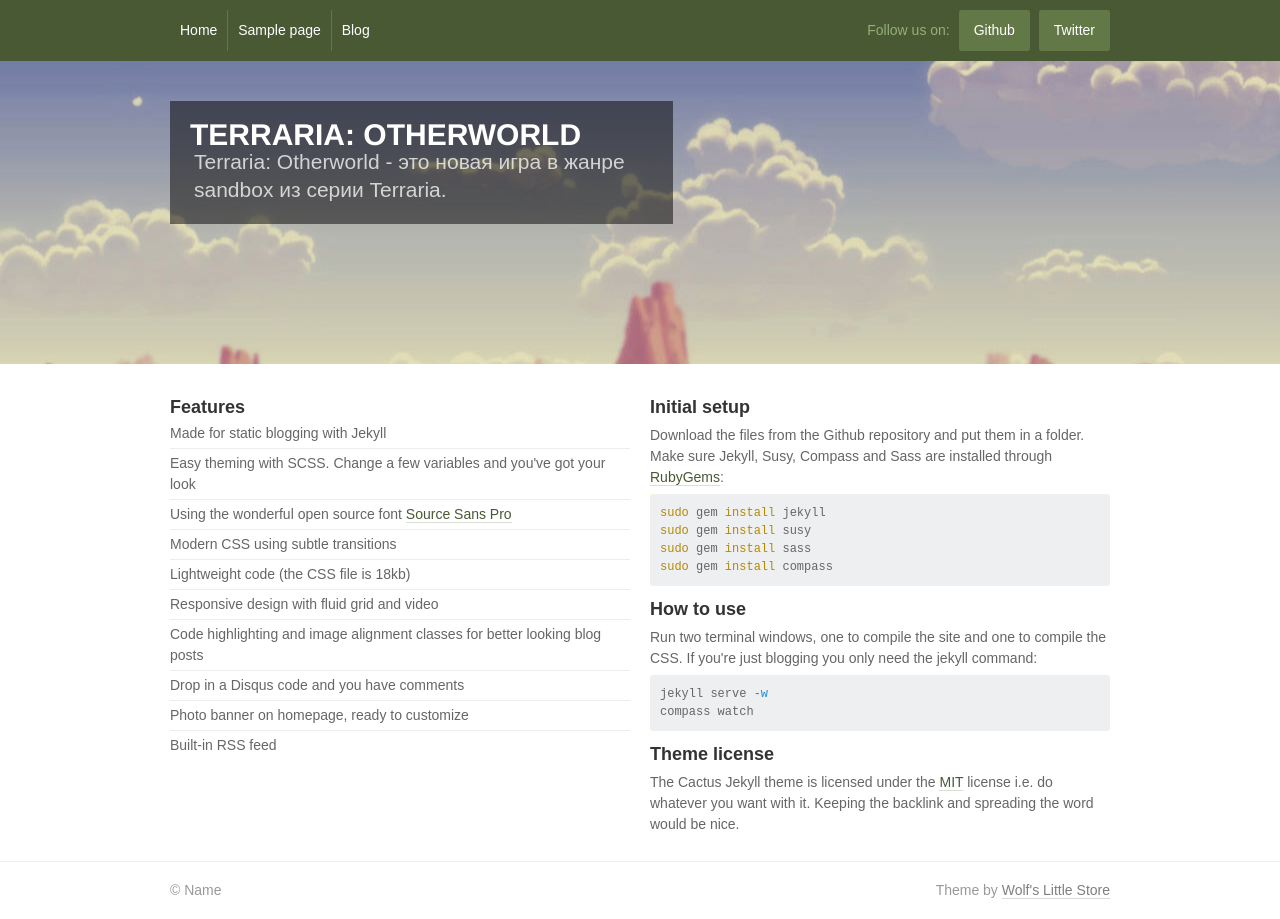
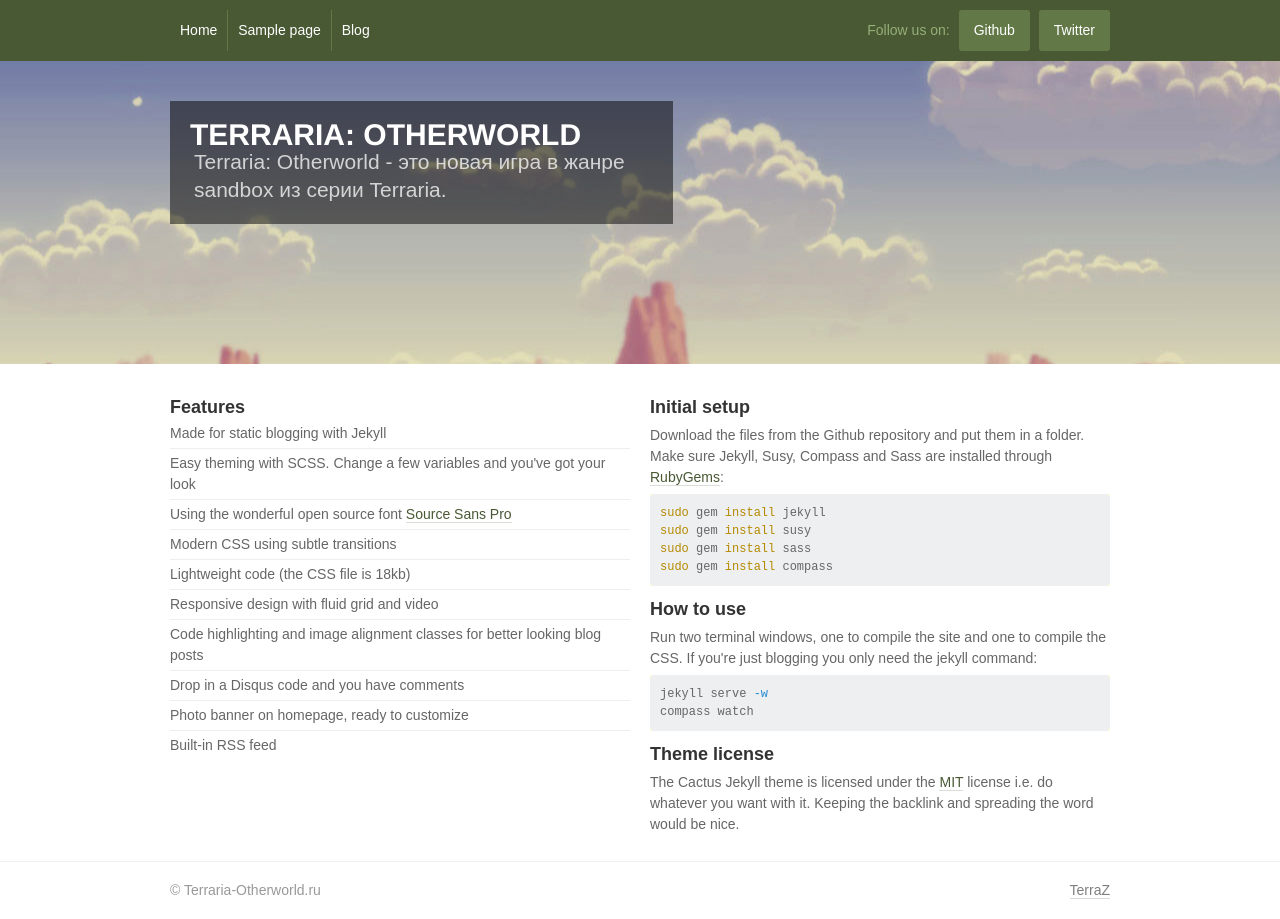
Before and after one commit to Xekep/www.terraria-otherworld.ru, a Jekyll site: the page built from index.html, in a window 1280 px wide. Built offline with Jekyll 4.4.1, drawn with Linux system fonts in a browser that asks for light colours; some web fonts are replaced.

Commit message:
Update footer.html

```diff
--- a/_includes/footer.html
+++ b/_includes/footer.html
@@ -1,6 +1,6 @@
 <footer id="footer">
   <div class="inner-content">
-    <p class="first-child">© Name</p>
-    <p class="last-child">Theme by <a href="http://www.wolfslittlestore.be">Wolf's Little Store</a></p>
+    <p class="first-child">© Terraria-Otherworld.ru </p>
+    <p class="last-child"><a href="http://fun.terraz.ru">TerraZ</a></p>
   </div>
 </footer>
```
